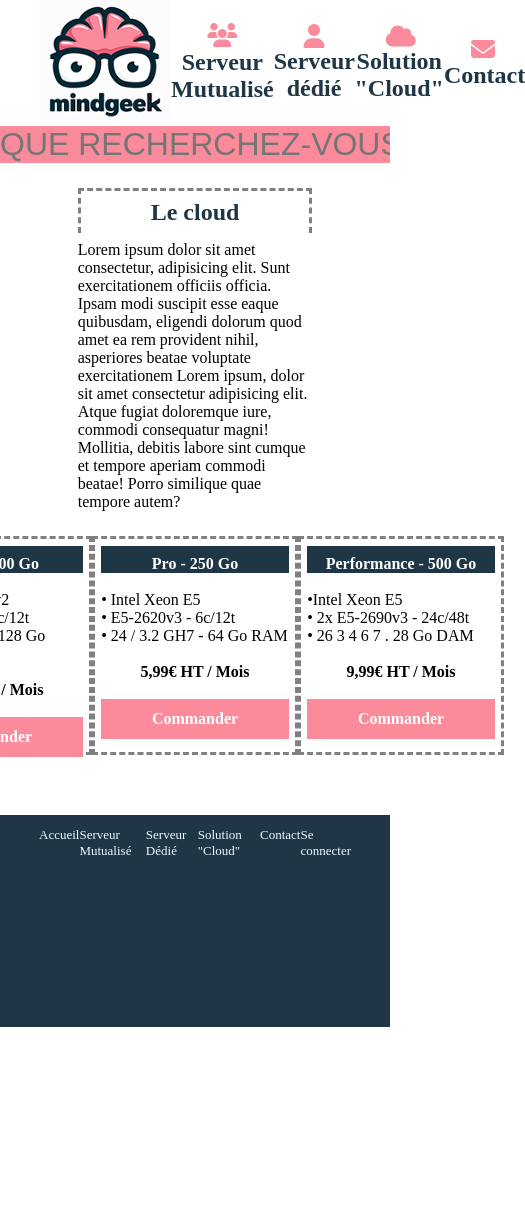
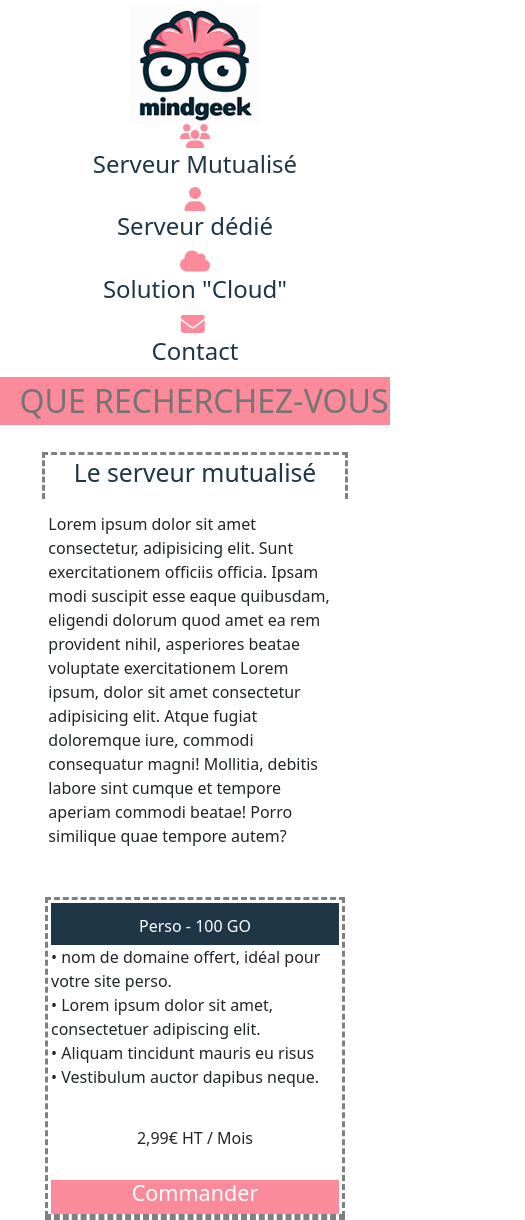
Before and after one commit to WazeAbi/Brief4, a plain HTML site: page Mutualisé/Mutualisé.html in a window 390 px wide. Shown: the top 1220 px of the page, 525 px wide, since content can reach past the window. Before the commit the page ends 1027 px from the top, so only its background shows below. Drawn offline with nearby package versions, Linux system fonts and the light colour scheme.

Commit message:
Application du média screen sur toutes les navs

```diff
--- a/Cloud/Cloud.css
+++ b/Cloud/Cloud.css
@@ -18,6 +18,8 @@ nav{
     margin:auto;
     text-align: center;
     font-size: x-large;
+    padding-bottom: 1%;
+    padding-top: 1%;
 
 
 }
@@ -162,3 +164,22 @@ footer{
 
     min-height: 200px;
 }
+@media   screen  and (max-width:960px) {
+    nav{
+        display: flex;
+        flex-direction: column;
+
+
+    }
+    .ServiceServeur{
+        display: flex;
+        flex-direction: column;
+        align-items: center;
+        justify-content: space-between;
+    }
+    .bas{
+        display: flex;
+        flex-direction: column;
+        justify-content: space-between;
+        align-items: center;
+}
--- a/Contact/Contact.css
+++ b/Contact/Contact.css
@@ -9,6 +9,9 @@ a{
     color:rgb(30, 54, 69);
 }
 
+
+
+
 nav{
     width: 80%;
     display: flex;
@@ -18,18 +21,8 @@ nav{
     margin:auto;
     text-align: center;
     font-size: x-large;
-
-
-}
-
-
-
-.logo{
-    width: 100%;
-}
-
-.contact{
-    padding-right: 5%;
+    padding-bottom: 1%;
+    padding-top: 1%;
 }
 
 .navImage{
@@ -79,10 +72,8 @@ footer{
     display: flex;
     flex-direction: row;
     justify-content: space-between;
-
     margin: auto;
     color: aliceblue;
-
     min-height: 200px;
 }
 .contact1{
@@ -101,17 +92,15 @@ footer{
 
 .contactezNous{
     display :flex;
-    flex-wrap: wrap;
+    flex-direction: column;
     margin: 3%;
 }
 
-.logoContact{
+.lesContact{
     display: flex;
     flex-direction: row;
-    justify-content: space-around;
-
+    justify-content: space-between;
 }
-
 .avion,
 .telephone,
 .enveloppe{
@@ -123,7 +112,7 @@ footer{
     border-color: grey;
 }
 
-.numéroContact{
+.numÃ©roContact{
     display: flex;
     flex-direction: row;
     justify-content: space-around;
@@ -140,10 +129,36 @@ iframe{
     width: 100%;
 }
 main{
-    display: flex;
-    align-items: center;
-    flex-direction: column;
-    width: 80%;
-    margin: auto;
+width: 80%;
+justify-content: center;
+align-items: center;
+margin: auto;
+text-align: center;
+}
 
+@media   screen  and (max-width:960px) {
+    nav{
+        display: flex;
+        flex-direction: column;
+
+
+    }
+    .contactezNous{
+        display :flex;
+        flex-direction: column;
+        margin: 3%;
+    }
+
+    .lesContact{
+        display: flex;
+        flex-direction: column;
+        justify-content: space-between;
+    }
+    .bas{
+        display: flex;
+        flex-direction: column;
+        justify-content: space-between;
+        align-items: center;
+
+    }
 }
--- a/Dédié/Dédié.css
+++ b/Dédié/Dédié.css
@@ -18,6 +18,8 @@ nav{
     margin: auto;
     text-align: center;
     font-size: x-large;
+    padding-bottom: 1%;
+    padding-top: 1%;
 }
 
 
@@ -168,11 +170,22 @@ footer{
 
 
     }
+    .hautMain{
+        display :flex;
+        flex-direction: column;
+        margin: 3%;
+    }
 
     .ServiceServeur{
         display: flex;
         flex-direction: column;
-        align-items: center;
         justify-content: space-between;
     }
+    .bas{
+        display: flex;
+        flex-direction: column;
+        justify-content: space-between;
+        align-items: center;
+
+    }
 }
--- a/Mutualisé/Mutalisé.css
+++ b/Mutualisé/Mutalisé.css
@@ -14,10 +14,14 @@ nav{
     display: flex;
     flex-direction: row;
     justify-content: space-between;
-    margin: auto;
     align-items: center;
+    margin:auto;
     text-align: center;
     font-size: x-large;
+    padding-bottom: 1%;
+    padding-top: 1%;
+
+
 }
 
 
@@ -59,6 +63,7 @@ h1{
 
 input{
     width: 100%;
+    padding-left: 5%;
     background-color: rgb(251, 138, 155);
     border: none;
     border-color: rgb(251, 138, 155);
@@ -74,13 +79,11 @@ input{
     border-left: dashed;
     border-right: dashed;
     border-color: grey;
-    margin: 3%;
-    padding: 3%;
+    margin: 1%;
+    padding: 1%;
     color: rgb(30, 54, 69);
-    border-spacing: 10%;
 }
-
-.TextServeur{
+.TextServ{
     display :flex;
     flex-wrap: wrap;
     margin: 3%;
@@ -88,72 +91,102 @@ input{
 
 
 
-.ServiceServeur{
+.Mutualisé{
     display: flex;
     flex-direction: row;
     justify-content: space-around;
+
 }
 
 
 .CloudEvasion,
-.CloudLiberty,
-.CloudStarter{
+.CloudLiberty{
 
     border: dashed grey;
-    width: 200px;
-    height: 200px;
+    width: 300px;
+    height: 350px;
     padding: 1%;
 }
 
+.CloudStarter{
+    border: dashed grey;
+    width: 300px;
+    height: 320px;
+    padding: 1%;
+}
 
-.cloudBleu{
+.GoBleu{
     display:flex;
     align-items: center;
     justify-content:center;
     color: white;
     background-color: rgb(30, 54, 69);
     padding-top: 5%;
+
+}
+
+.GoRose{
+    display: flex;
+    justify-content: center;
+    background-color:rgb(251, 138, 155) ;
+    color: white;
     width: 100%;
 }
 
-.cloudRose{
-    display: flex;
-    flex-direction: column;
-    justify-content: center;
-    align-items: center;
-    background-color:rgb(251, 138, 155) ;
-    color: white;
-    width: 100%;
-    height: 20%;
-}
+
+
 h3{
     display: flex;
     justify-content: center;
     font-size: 1em;
 }
+
+main{
+    display: flex;
+    align-items: center;
+    flex-direction: column;
+    width: 80%;
+    margin: auto;
+
+}
 footer{
     background-color:rgb(30, 54, 69);
-    ;
 }
 .bas {
-
     padding-top: 3%;
    width: 80%;
     font-size: small;
     display: flex;
     flex-direction: row;
     justify-content: space-between;
+
     margin: auto;
     color: aliceblue;
+
     min-height: 200px;
 }
-main{
-    padding-bottom: 6%;
+@media   screen  and (max-width:960px) {
+    nav{
+        display: flex;
+        flex-direction: column;
 
+
+    }
+    .Mutualisé{
         display: flex;
+        flex-direction: column;
         align-items: center;
+        justify-content: space-between;
+    }
+    .bas{
+        display: flex;
         flex-direction: column;
-        width: 80%;
-        margin: auto;
+        justify-content: space-between;
+        align-items: center;
+    }
+    .hautMain{
+            display: flex;
+            flex-direction: column;
+        }
 
 }
--- a/Mutualisé/Mutualisé.html
+++ b/Mutualisé/Mutualisé.html
@@ -1,15 +1,16 @@
-<!DOCTYPE html>
-<html>
+<!doctype html>
+<html lang="fr">
   <head>
-  <meta charset='utf-8'>
-  <meta http-equiv='X-UA-Compatible' content='IE=edge'>
-  <title>Mutualisé</title>
-  <meta name='viewport' content='width=device-width, initial-scale=1'>
-  <link rel='stylesheet' type='text/css' media='screen' href='Mutalisé.css'>
+    <meta charset="utf-8">
+    <meta name="viewport" content="width=device-width, initial-scale=1">
+    <title>Solution Cloud</title>
+    <link href="https://cdn.jsdelivr.net/npm/bootstrap@5.3.0-alpha3/dist/css/bootstrap.min.css" rel="stylesheet" integrity="sha384-KK94CHFLLe+nY2dmCWGMq91rCGa5gtU4mk92HdvYe+M/SXH301p5ILy+dN9+nJOZ" crossorigin="anonymous">
     <link rel="stylesheet" href="https://cdnjs.cloudflare.com/ajax/libs/font-awesome/6.4.0/css/all.min.css">
-  <script src='main.js'></script>
+    <link rel="stylesheet" href="Mutalisé.css">
   </head>
+
   <body>
+
     <header>
         <nav>
           <a href="../index.html">
@@ -51,67 +52,66 @@
             </div></a>
           </nav>
 
-      </div>
         <div class="recherche">
             <div class="zonetext" >
                 <input type="text" placeholder="QUE RECHERCHEZ-VOUS ?">
             </div>
         </div>
     </header>
-<main>
         <br>
         <main class="Main">
                 <div class=hautMain>
-            <div class="LeServeur"><h2>Le cloud</h2></div>
-            <div class="TextServeur">
+                <div class="LeServeur"><h2>Le serveur mutualisé</h2></div>
+                <div class="TextServ">
                     <p>Lorem ipsum dolor sit amet consectetur, adipisicing elit. Sunt exercitationem officiis officia. Ipsam modi suscipit esse eaque quibusdam, eligendi dolorum quod amet ea rem provident nihil, asperiores beatae voluptate exercitationem Lorem ipsum, dolor sit amet consectetur adipisicing elit. Atque fugiat doloremque iure, commodi consequatur magni! Mollitia, debitis labore sint cumque et tempore aperiam commodi beatae! Porro similique quae tempore autem?</p>
                 </div>
             </div>
                 <br>
-            <div class="ServiceServeur">
+                <div class="Mutualisé">
                     <div class="CloudStarter">
-                    <div class="cloudBleu" >
-                        <h3 class="H3Serveur">Perso - 100 Go </h3>
+                        <div class="GoBleu" >
+                            <h3 class="H3Serveur">Perso - 100 GO </h3>
                         </div>
+                        <p> • nom de domaine offert, idéal pour votre site perso.<br>
+                            • Lorem ipsum dolor sit amet, consectetuer adipiscing elit.<br>
+                            • Aliquam tincidunt mauris eu risus<br>
+                            • Vestibulum auctor dapibus neque. </p>
                             <br>
-                    <p> • Intel E5-1650v2 <br>
-                        • E5-1650v2 - 6c/12t<br>
-                        • 35 / 39 GH7 - 128 Go RAM<br>
-                     </p>
+                            <h3>2,99€ HT / Mois</h3>
                             <br>
-                        <h3> 2,99€ HT / Mois</h3>
-                        <br>
-                        <div class="cloudRose" >
+                            <div class="GoRose" >
                                 <h4>Commander</h4>
                             </div>
                     </div>
                     <div class="CloudEvasion">
-                    <div class="cloudBleu" >
+                        <div class="GoBleu" >
                             <h3 class="H3Serveur">Pro - 250 Go</h3>
                         </div>
+                        <p> •Un nom de domaine offert, la solution professionnelle.
+                            • Lorem ipsum dolor sit amet, consectetuer adipiscing elit.
+                            • Allauam tincidunt mauris eu risus
+                            • Vestibulum auctor dapibus neque. </p>
                             <br>
-                    <p> • Intel Xeon E5 <br>
-                        • E5-2620v3 - 6c/12t<br>
-                        • 24 / 3.2 GH7 - 64 Go RAM<br>
                             <br>
-                        <h3> 5,99€ HT / Mois</h3>
+                            <h3>5,99€ HT / Mois</h3>
                             <br>
-                        <div class="cloudRose">
+                            <div class="GoRose">
                                 <h4>Commander</h4>
                             </div>
                     </div>
                     <div class="CloudLiberty">
-                    <div class="cloudBleu" >
+                        <div class="GoBleu" >
                             <h3 class="H3Serveur">Performance - 500 Go</h3>
                         </div>
+                        <p> •Un nom de domaine offert, pensé pour les sites techniques.
+                            • Lorem ipsum dolor sit amet, consectetuer adipiscing elit.
+                            • Aliquam tincidunt mauris eu risus.
+                            • Vestibulum auctor dapibus neque.</p>
                             <br>
-                    <p> •Intel Xeon E5<br>
-                        • 2x E5-2690v3 - 24c/48t<br>
-                        • 26 3 4 6 7 . 28 Go DAM<br>
+
+                            <h3>9,99€ HT / Mois</h3>
                             <br>
-                        <h3> 9,99€ HT / Mois</h3>
-                        <br>
-                        <div class="cloudRose" >
+                            <div class="GoRose" >
                                 <h4>Commander</h4>
                             </div>
 
@@ -119,9 +119,6 @@
             </div>
         </main>
         <br>
-
-
-</main>
     <footer>
         <div  class="bas">
             <div class="accueil">Accueil</div>
@@ -132,6 +129,7 @@
             <div class="connecter">Se connecter</div>
         </div>
     </footer>
+
     <script src="https://cdn.jsdelivr.net/npm/bootstrap@5.3.0-alpha3/dist/js/bootstrap.bundle.min.js" integrity="sha384-ENjdO4Dr2bkBIFxQpeoTz1HIcje39Wm4jDKdf19U8gI4ddQ3GYNS7NTKfAdVQSZe" crossorigin="anonymous"></script>
   </body>
 </html>
--- a/index.css
+++ b/index.css
@@ -21,6 +21,8 @@ nav{
     text-align: center;
     font-size: x-large;
     margin:auto;
+    padding-bottom: 1%;
+    padding-top: 1%;
 
 }
 
@@ -108,6 +110,7 @@ footer{
     font-size: 2em;
 }
 main{
+    padding-top: 3%;
     display: flex;
     align-items: center;
     flex-direction: column;
@@ -164,6 +167,10 @@ h3{
     flex-wrap: wrap;
 
 }
+.StyleHébergement{
+    padding-top: 2%;
+    padding-bottom: 2%;
+}
 .ChoiceHébergement{
     display: flex;
     align-items: center;
@@ -204,4 +211,9 @@ h4{
         flex-direction: column;
 
     }
+    .bas{
+        display: flex;
+        flex-direction: column;
+        justify-content: space-between;
+        align-items: center;
 }
```
Also changed, not shown: Contact/Contact.html (+37 -27 lines). Lines whose indentation alone changed are shown as unchanged.
